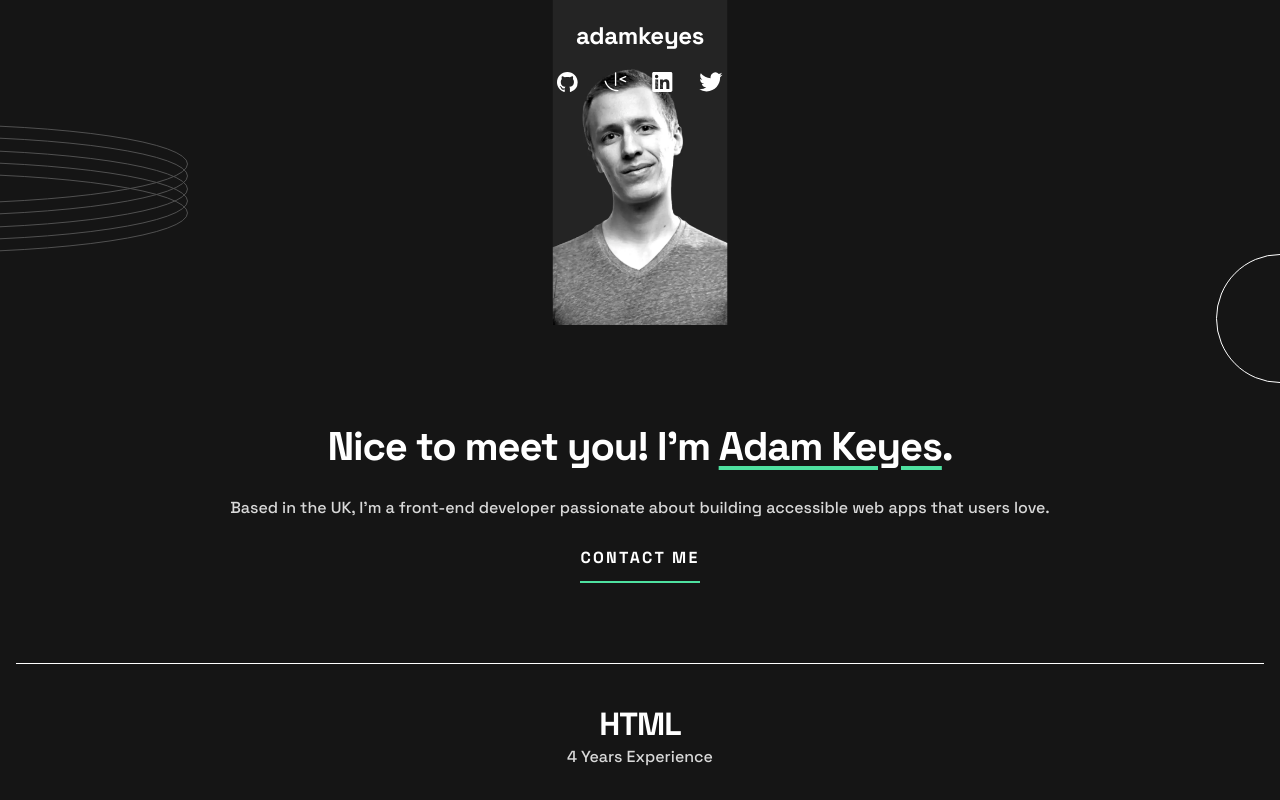
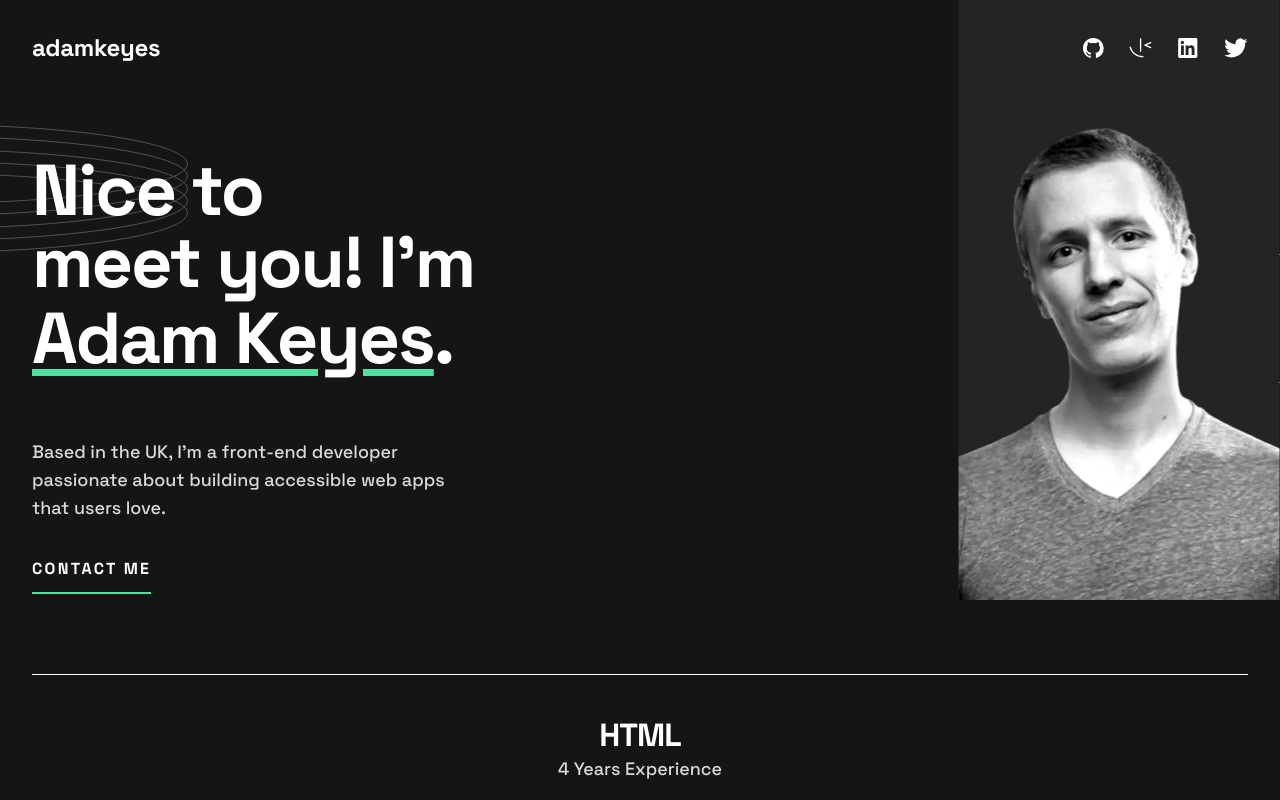
Before and after one commit to johnnygerard/FEM-Single-page-developer-portfolio, an Angular app: page / in a window 1280 px wide. Shown: the top 800 px of the page. Built offline with nearby package versions, Linux system fonts and the light colour scheme.

Commit message:
feat: header + hero section

```diff
--- a/src/app/app.component.html
+++ b/src/app/app.component.html
@@ -16,7 +16,8 @@
     </picture>
 
     <div class="hero">
-      <h1 class="hero-title heading-xl">Nice to meet you! I'm <span class="dev">Adam Keyes</span>.
+      <h1 class="hero-title heading-xl">Nice to <br class="hero-newline" hidden> meet you! I'm
+        <span class="dev">Adam Keyes</span>.
       </h1>
       <p class="hero-body">
         Based in the UK, I'm a front-end developer passionate about
--- a/src/app/app.component.scss
+++ b/src/app/app.component.scss
@@ -217,3 +217,55 @@ textarea.form-control {
   right: 0;
   bottom: calc(-16px - 5px); // -16px for the height
 }
+
+@media (min-width: $tablet-breakpoint) {
+  %body {
+    font-size: 18px;
+    line-height: 28px;
+  }
+
+  .upper-body {
+    margin: 32px 32px 100px;
+  }
+
+  .nav {
+    flex-direction: row;
+  }
+
+  .author-name {
+    margin-right: auto;
+  }
+
+  .social-links {
+    margin-top: 0;
+  }
+
+  .headshot {
+    $width: 322px;
+    width: $width;
+    height: 600px;
+    transform: initial;
+    top: 0;
+    left: calc(100% - $width);
+  }
+
+  .hero {
+    margin-top: 90px;
+    align-items: flex-start;
+    gap: 0;
+    max-width: 445px;
+
+    &-body {
+      text-align: left;
+      margin: 60px 0 34px;
+    }
+
+    &-title {
+      text-align: left;
+    }
+
+    &-newline {
+      display: inline;
+    }
+  }
+}
--- a/src/styles.scss
+++ b/src/styles.scss
@@ -83,4 +83,12 @@ body {
   color: map-get($palette, "Green");
   outline: none;
 }
+
+@media (min-width: $tablet-breakpoint) {
+  .heading-xl {
+    font-size: 72px;
+    line-height: 72px;
+    letter-spacing: -2.05px;
+  }
+}
 // *****************************************************
```
